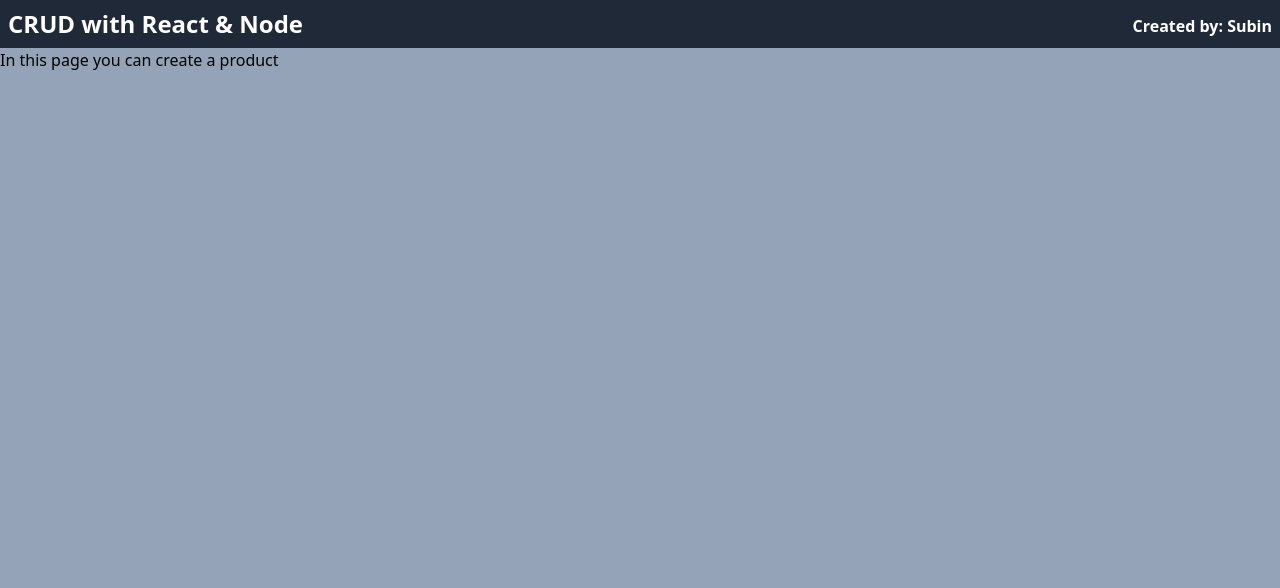
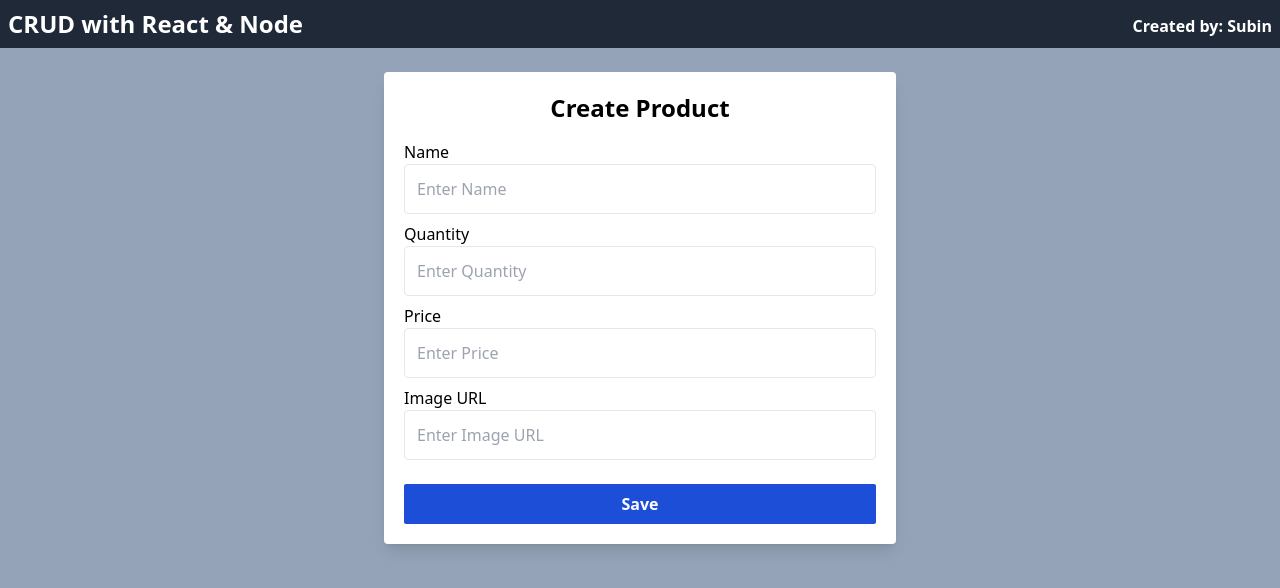
Before and after one commit to Sub1nn/Node-Express-React_Project0, a React (Vite) app in the folder React-Frontend/: page /create in a window 1280 px wide. Shown: the top 588 px of the page. Built offline with nearby package versions, Linux system fonts and the light colour scheme.

Commit message:
form added to create a product

```diff
--- a/React-Frontend/src/pages/CreatePage.jsx
+++ b/React-Frontend/src/pages/CreatePage.jsx
@@ -1,7 +1,54 @@
 const CreatePage = () => {
   return (
-    <div>
-      <h1>In this page you can create a product</h1>
+    <div className="max-w-lg bg-white shadow-lg mx-auto p-5 rounded mt-6">
+      <h2 className="font-semibold text-2xl mb-4 block text-center ">
+        Create Product
+      </h2>
+      <form>
+        <div className="space-y-2">
+          <div>
+            <label>Name</label>
+            <input
+              type="text"
+              value=""
+              className="w-full block border p-3 text-gray-600 rounded focus:outline-none focus:shadow-outline focus:border-blue-200 placeholder-gray-400"
+              placeholder="Enter Name"
+            />
+          </div>
+          <div>
+            <label>Quantity</label>
+            <input
+              type="number"
+              value=""
+              className="w-full block border p-3 text-gray-600 rounded focus:outline-none focus:shadow-outline focus:border-blue-200 placeholder-gray-400"
+              placeholder="Enter Quantity"
+            />
+          </div>
+          <div>
+            <label>Price</label>
+            <input
+              type="number"
+              value=""
+              className="w-full block border p-3 text-gray-600 rounded focus:outline-none focus:shadow-outline focus:border-blue-200 placeholder-gray-400"
+              placeholder="Enter Price"
+            />
+          </div>
+          <div>
+            <label>Image URL</label>
+            <input
+              type="text"
+              value=""
+              className="w-full block border p-3 text-gray-600 rounded focus:outline-none focus:shadow-outline focus:border-blue-200 placeholder-gray-400"
+              placeholder="Enter Image URL"
+            />
+          </div>
+          <div>
+            <button className="block w-full mt-6 bg-blue-700 text-white rounded-sm px-4 py-2 font-bold hover:bg-blue-600 hover:cursor-pointer">
+              Save
+            </button>
+          </div>
+        </div>
+      </form>
     </div>
   );
 };
```
